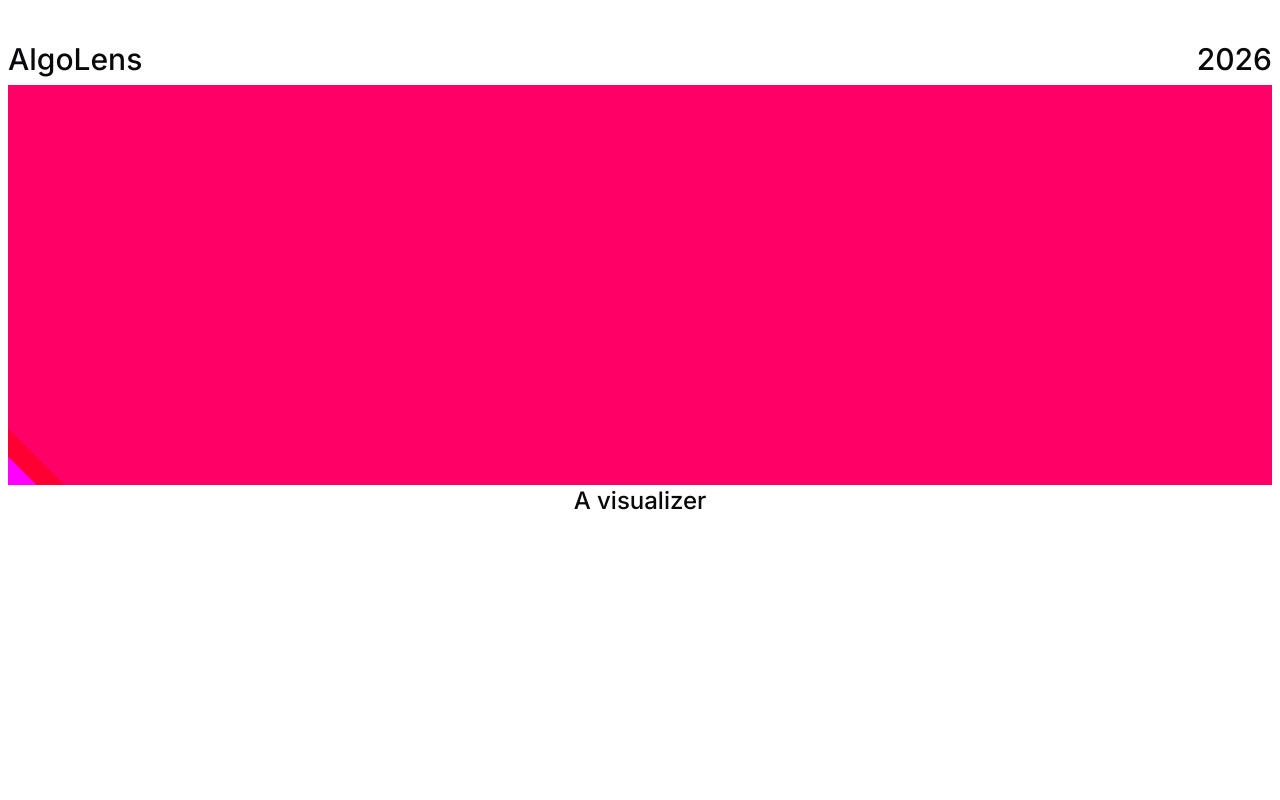
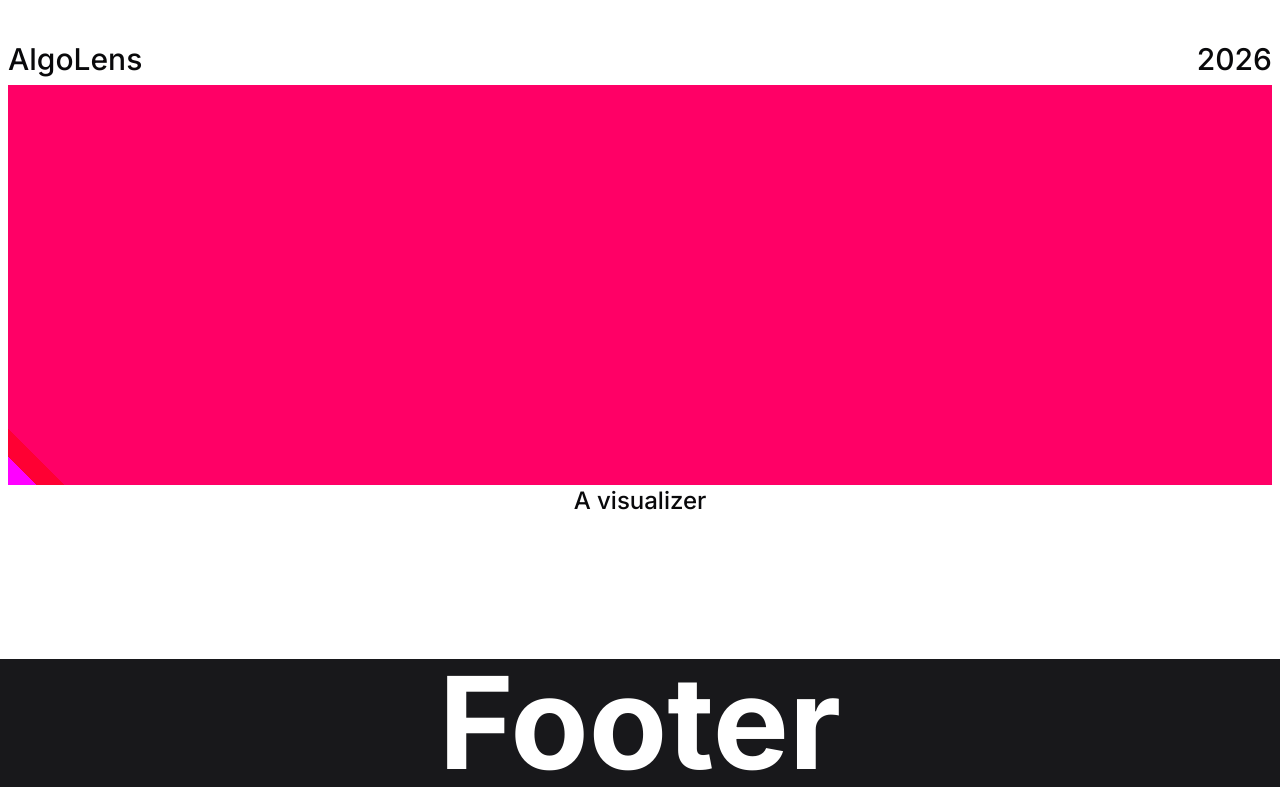
Before and after one commit to Siddhesh-Dupare/port, a Next.js app: page / in a window 1280 px wide. Shown: the part 941-1741 px from the top of the page. Before the commit the page ends 1600 px from the top, so only its background shows below. Built offline with nearby package versions, Linux system fonts and the light colour scheme.

Commit message:
Added footer section

```diff
--- a/app/page.tsx
+++ b/app/page.tsx
@@ -1,6 +1,7 @@
 
 import Hero from "@/components/sections/hero/Hero";
 import Projects from "@/components/sections/projects/Projects";
+import Footer from "@/components/sections/footer/Footer";
 
 export default function Home() {
   return (
@@ -13,6 +14,10 @@ export default function Home() {
         <Projects />
       </section>
 
+      <section>
+        <Footer />
+      </section>
+
     </div>
   );
 }
--- /dev/null
+++ b/components/sections/footer/Footer.tsx
@@ -0,0 +1,8 @@
+
+export default function Footer() {
+  return (
+    <div className="bg-accent-foreground text-white text-center">
+      <span className="text-9xl font-bold">Footer</span>
+    </div>
+  );
+}
```
